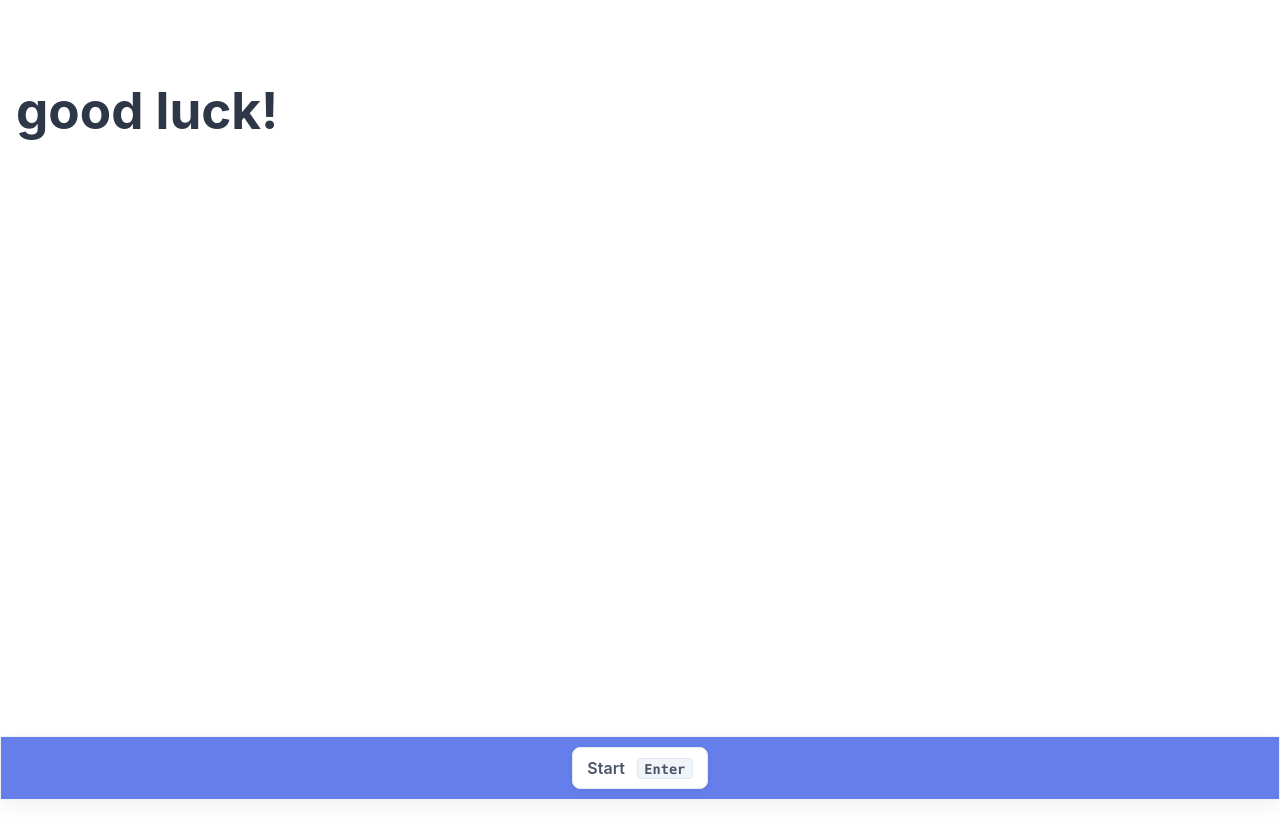
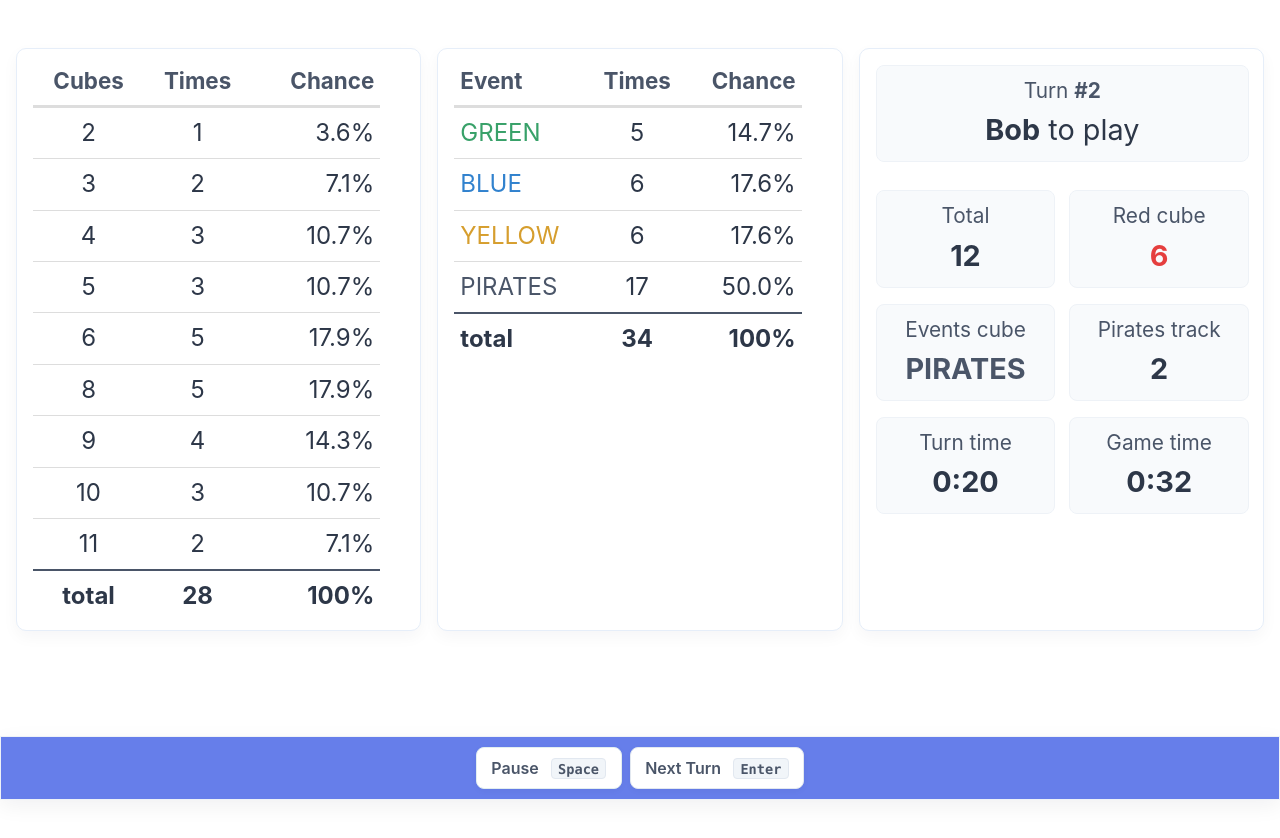
Before and after one commit to tallavi/catan-web, a React (Vite) app: page / in a window 1280 px wide. Shown: the top 838 px of the page. Built offline with nearby package versions, Linux system fonts and the light colour scheme.

Commit message:
resolving hot reload issues

```diff
--- a/src/components/GameView.tsx
+++ b/src/components/GameView.tsx
@@ -9,8 +9,27 @@ import StartView from './StartView'
 
 const USE_MOCK_DATA = true
 
+// This is a development-only feature to force a re-render when the mock data changes.
+// In a production build, import.meta.hot will be undefined.
+// eslint-disable-next-line @typescript-eslint/no-explicit-any
+if ((import.meta as any).hot) {
+  // eslint-disable-next-line @typescript-eslint/no-explicit-any
+  ;(import.meta as any).hot.accept('../mocks/mockGameState', () => {
+    // When the mock data changes, we want to force a full page reload to re-initialize the game state.
+    // While we could try to hot-update the component, a full reload is simpler and more reliable for this case.
+    window.location.reload()
+  })
+}
+
 export const GameView: React.FC = () => {
-  const [gameStatus, setGameStatus] = useState<GameStatusType>(GameStatus.Start)
+  const [gameStatus, setGameStatus] = useState<GameStatusType>(() => {
+    const storage = new GameStorage()
+    if (USE_MOCK_DATA) {
+      storage.createNewGame([], [], mockGameSaveData)
+    }
+    const logic = new GameLogic(undefined, null, () => {})
+    return logic.status
+  })
 
   const gameLogic = useMemo(() => {
     const storage = new GameStorage()
@@ -19,10 +38,6 @@ export const GameView: React.FC = () => {
     }
     return new GameLogic(undefined, null, setGameStatus)
   }, [setGameStatus])
-
-  useEffect(() => {
-    setGameStatus(gameLogic.status)
-  }, [gameLogic])
 
   // Toggle between normal and pause when Space is pressed
   useEffect(() => {
--- a/src/core/game-logic.ts
+++ b/src/core/game-logic.ts
@@ -28,7 +28,7 @@ export class GameLogic {
   private gameTimer: Timer //TODO: why is the Timer class needed?
   private _status: GameStatusType
   private lastSaveTime: number = 0
-  private onStatusChange: (status: GameStatusType) => void
+  public onStatusChange: (status: GameStatusType) => void
 
   /**
    * Initialize the game logic
--- a/src/core/storage.ts
+++ b/src/core/storage.ts
@@ -87,6 +87,7 @@ export class GameStorage {
    * @returns The created GameSaveData object
    */
   createNewGame(
+    //TODO: this method does double duty, either creating a new game according to params, or directly saves a precreated game (for mocking). We probably want to separate to two methods for clarity.
     players: string[],
     blockedResults: number[] = [],
     initialData: GameSaveData | null = null
--- a/src/mocks/mockGameState.ts
+++ b/src/mocks/mockGameState.ts
@@ -7,20 +7,20 @@ export const mockGameSaveData: GameSaveData = {
   // Example of blocked totals (these totals will be removed from initial cube pool)
   blockedResults: [7],
   gameTurns: [
-    // {
-    //   turnNumber: 1,
-    //   playerIndex: 0,
-    //   cubes: new CubesResult(2, 3), // total 5
-    //   eventsCube: EventsCubeResult.GREEN,
-    //   turnDuration: 12,
-    // },
-    // {
-    //   turnNumber: 2,
-    //   playerIndex: 1,
-    //   cubes: new CubesResult(6, 6), // total 12
-    //   eventsCube: EventsCubeResult.PIRATES,
-    //   turnDuration: 20,
-    // },
+    {
+      turnNumber: 1,
+      playerIndex: 0,
+      cubes: new CubesResult(2, 3), // total 5
+      eventsCube: EventsCubeResult.GREEN,
+      turnDuration: 12,
+    },
+    {
+      turnNumber: 2,
+      playerIndex: 1,
+      cubes: new CubesResult(6, 6), // total 12
+      eventsCube: EventsCubeResult.PIRATES,
+      turnDuration: 20,
+    },
     // {
     //   turnNumber: 3,
     //   playerIndex: 2,
```
